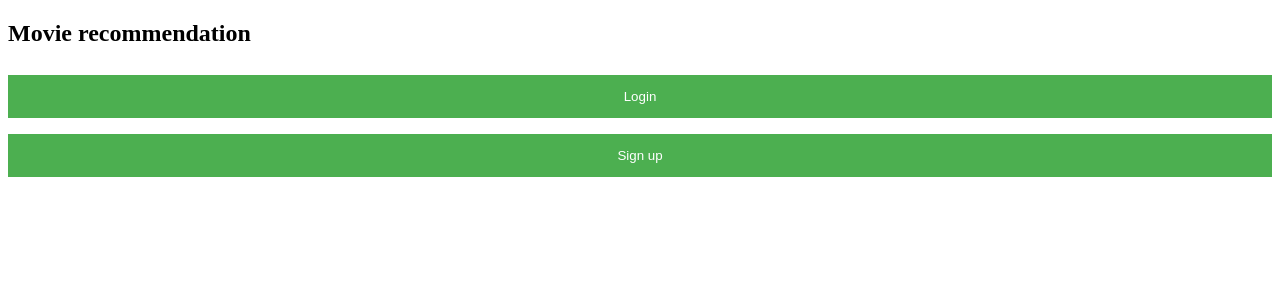
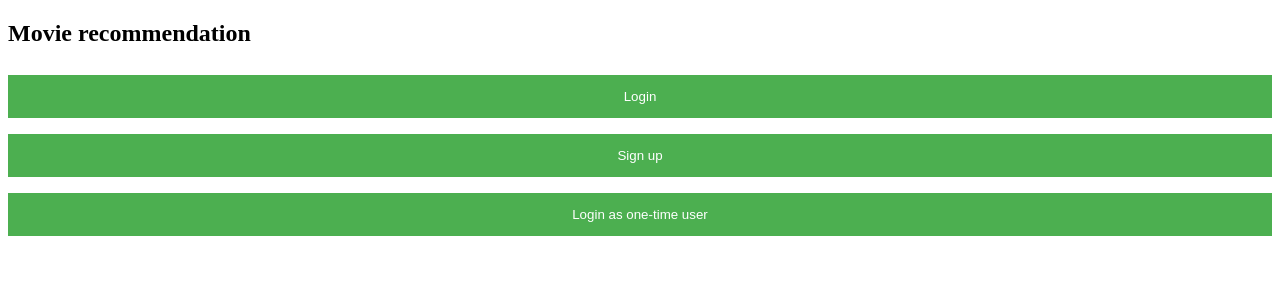
Before and after one commit to jm-yu/frontend-for-a-movie-recommendation-system, a PHP site: page / in a window 1280 px wide. Shown: the top 300 px of the page. Run offline with PHP 8.4, Linux system fonts and the light colour scheme; some libraries are stand-ins or nearby versions.

Commit message:
add one time user

```diff
--- a/index.php
+++ b/index.php
@@ -21,6 +21,9 @@
 </span>
 <span align="right">
 <button class = "button1" onclick="document.getElementById('id02').style.display='block'">Sign up</button>
+</span>
+<span align="right">
+<button class = "button1" onclick="location.href='user_input.php'">Login as one-time user</button>
 </span>
 <!-- The Modal -->
 <div id="id01" class="modal">
```
